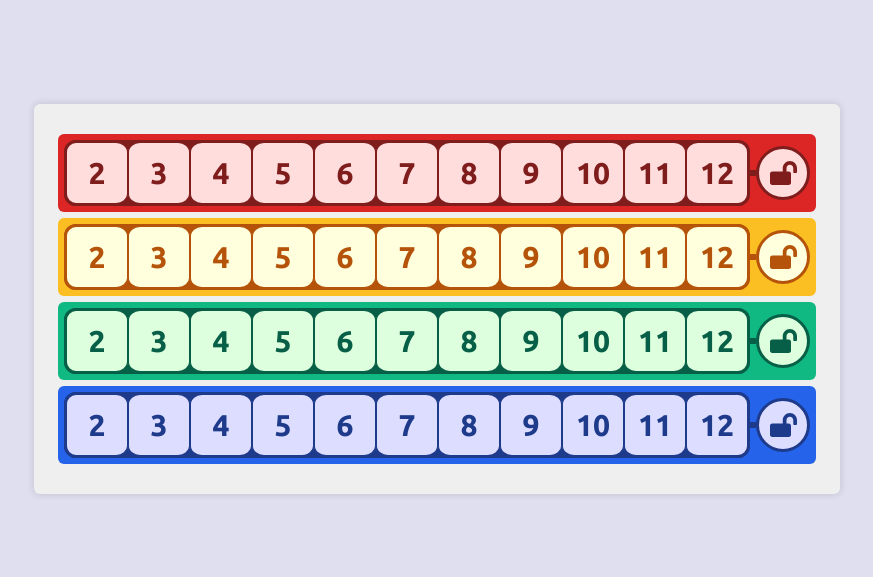
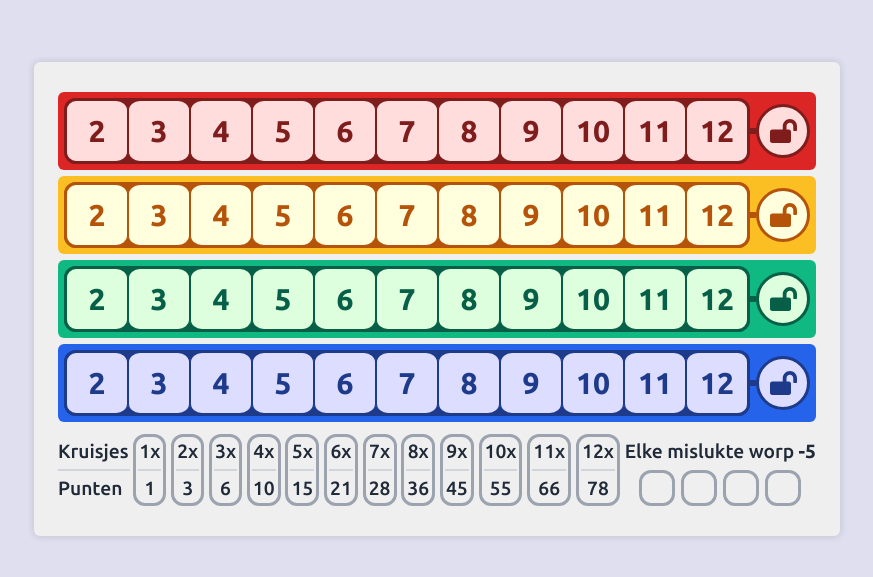
Before and after one commit to laurensrouw/quicks, a React (Create React App) app: page / in a window 1280 px wide. Shown: the part 101-678 px from the top of the page, without its empty margins (203-1076 px from the left). Built offline with nearby package versions, Linux system fonts and the light colour scheme.

Commit message:
Add score info component

```diff
--- a/src/components/board/Board.tsx
+++ b/src/components/board/Board.tsx
@@ -2,6 +2,7 @@ import React from "react";
 import styles from "./Board.module.scss";
 
 import Row from "./Row";
+import ScoreInfo from "./ScoreInfo";
 
 function Board() {
   return (
@@ -10,6 +11,7 @@ function Board() {
       <Row color="YELLOW" />
       <Row color="GREEN" />
       <Row color="BLUE" />
+      <ScoreInfo />
     </div>
   );
 }
--- /dev/null
+++ b/src/components/board/ScoreInfo.module.scss
@@ -0,0 +1,59 @@
+@import "src/styles/sizes";
+@import "src/styles/colors";
+
+.scoreInfo {
+  display: flex;
+  justify-content: space-between;
+
+  padding: $size-small 0;
+
+  color: $gray-800;
+  font-size: 0.8rem;
+  font-weight: 500;
+}
+
+.divider {
+  width: 100%;
+
+  margin: $size-small 0;
+
+  border: 1px solid $gray-300;
+}
+
+.labels {
+  padding: $size-small 0;
+}
+
+.score {
+  display: flex;
+  flex-direction: column;
+  align-items: center;
+
+  padding: $size-xsmall;
+
+  border: $size-xsmall solid $gray-400;
+  border-radius: $size-medium;
+}
+
+.fails {
+  display: flex;
+  flex-direction: column;
+  align-items: center;
+  justify-content: space-between;
+
+  padding-top: $size-small;
+}
+
+.failBoxes {
+  display: flex;
+}
+
+.failBox {
+  height: $size-normal * 1.25;
+  width: $size-normal * 1.25;
+
+  margin: 0 $size-xsmall;
+
+  border: $size-xsmall solid $gray-400;
+  border-radius: $size-medium;
+}
--- /dev/null
+++ b/src/components/board/ScoreInfo.tsx
@@ -0,0 +1,84 @@
+import React from "react";
+import styles from "./ScoreInfo.module.scss";
+
+function ScoreInfo() {
+  return (
+    <div className={styles.scoreInfo}>
+      <div className={styles.labels}>
+        Kruisjes
+        <div className={styles.divider} />
+        Punten
+      </div>
+      <div className={styles.score}>
+        1x
+        <div className={styles.divider} />1
+      </div>
+      <div className={styles.score}>
+        2x
+        <div className={styles.divider} />3
+      </div>
+      <div className={styles.score}>
+        3x
+        <div className={styles.divider} />6
+      </div>
+      <div className={styles.score}>
+        4x
+        <div className={styles.divider} />
+        10
+      </div>
+      <div className={styles.score}>
+        5x
+        <div className={styles.divider} />
+        15
+      </div>
+      <div className={styles.score}>
+        6x
+        <div className={styles.divider} />
+        21
+      </div>
+      <div className={styles.score}>
+        7x
+        <div className={styles.divider} />
+        28
+      </div>
+      <div className={styles.score}>
+        8x
+        <div className={styles.divider} />
+        36
+      </div>
+      <div className={styles.score}>
+        9x
+        <div className={styles.divider} />
+        45
+      </div>
+      <div className={styles.score}>
+        10x
+        <div className={styles.divider} />
+        55
+      </div>
+      <div className={styles.score}>
+        11x
+        <div className={styles.divider} />
+        66
+      </div>
+      <div className={styles.score}>
+        12x
+        <div className={styles.divider} />
+        78
+      </div>
+      <div className={styles.fails}>
+        <div>
+          Elke mislukte worp <strong>-5</strong>
+        </div>
+        <div className={styles.failBoxes}>
+          <div className={styles.failBox} />
+          <div className={styles.failBox} />
+          <div className={styles.failBox} />
+          <div className={styles.failBox} />
+        </div>
+      </div>
+    </div>
+  );
+}
+
+export default ScoreInfo;
```
